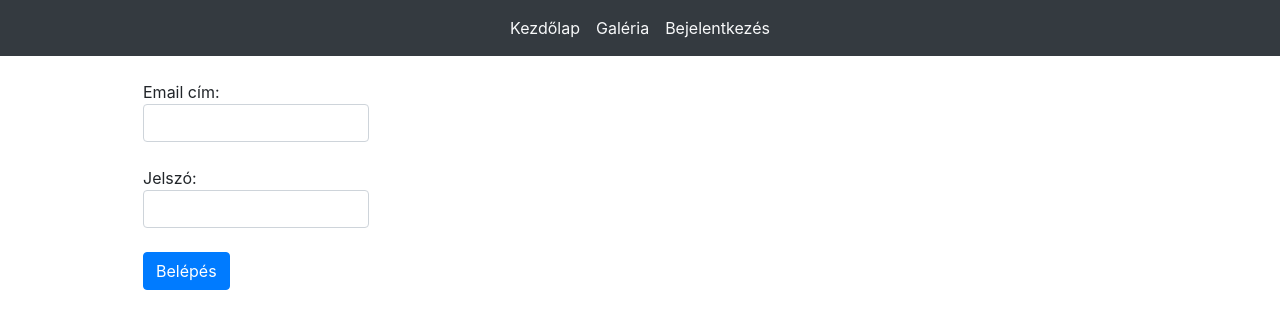
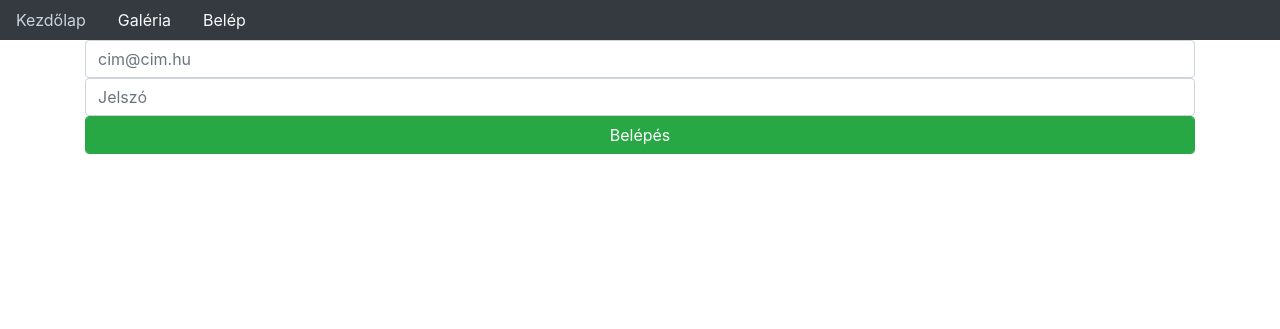
Before and after one commit to fulopd/esti_galeria, a PHP site: page /login.php in a window 1280 px wide. Shown: the top 329 px of the page. Run offline with PHP 8.4, Linux system fonts and the light colour scheme.

Commit message:
orai anyag lemásolása

```diff
--- a/esti_galeria/config/connect.php
+++ b/esti_galeria/config/connect.php
@@ -1,12 +1,10 @@
 <?php
-    $host = "localhost";
-    $connect = new mysqli($host,"root","","esti_galeria","3306");
 
-    if ($connect -> errno) { //hibaüzenetek számát adja vissza (ha minden jó 0 -t ad vissza)
-        die("Nem sikerült csatlakozni az adatbázishoz");
-    }
+$con = new mysqli('localhost','root','','esti_galeria','3306');
 
-    if (!$connect -> set_charset("utf8")) {
-        echo "Nem sikerült beállítani a karakter kódolást!";
-    }
-?>
+if ($con -> errno){
+    die('Nem sikerült csatlakozi az adatbázishoz!');
+}
+if (!$con ->set_charset('utf8')){
+    echo 'A karakterkódolás beállísa sikertelen!';
+}
--- a/esti_galeria/config/functions.php
+++ b/esti_galeria/config/functions.php
@@ -1,43 +1,28 @@
 <?php
 
-    //tesztelésre
-    function dd($var){
+function dd($var) {
     var_dump($var);
     die();
 }
 
-    //eldönti hogy be van e jelentkezve
-    function isLogged(){
-        if(!empty($_SESSION['fid'])){
+function isLogged() {
+    if (!empty($_SESSION['fid'])) {
         return true;
-        }else{
+    } else {
         return false;
     }
 }
 
-    //html file kiíratása
-    function printHTML($html){
+function printHTML($html) {
     echo file_get_contents($html);
 }
 
-
-    function printMenu(){
-
-        $menu = file_get_contents("html/menu.html");
-
+function printMenu() {
+    $menu = file_get_contents('html/menu.html');
     if (isLogged()) {
-            $menu = str_replace('::ki_belepes',
-                    '<li class="nav-item">'
-                        . '<a class="nav-link text-light" href="logout.php">Kilepes</a>'
-                        . '</li>',
-                    $menu);
-        }else{
-            $menu = str_replace('::ki_belepes',
-                    '<li class="nav-item">'
-                        . '<a class="nav-link text-light" href="login.php">Bejelentkezés</a>'
-                        . '</li>',
-                    $menu);
+        $menu = str_replace('::ki_belepes', '<li class="nav-item">  <a class="nav-link text-light" href="logout.php">Kilép</a> </li>', $menu);
+    } else {
+        $menu = str_replace('::ki_belepes', '<li class="nav-item">  <a class="nav-link text-light" href="login.php">Belép</a> </li>', $menu);
     }
     return $menu;
 }
-?>
--- a/esti_galeria/config/init.php
+++ b/esti_galeria/config/init.php
@@ -1,7 +1,5 @@
 <?php
-    session_start();
-    require_once('config/connect.php');
-    require_once('config/functions.php');
 
-
-?>
+session_start();
+require_once('config/connect.php');
+require_once('config/functions.php');
--- a/esti_galeria/html/header.html
+++ b/esti_galeria/html/header.html
@@ -1,10 +1,10 @@
 <!DOCTYPE html>
+
 <html>
     <head>
         <title>Galéria</title>
         <meta charset="UTF-8">
         <meta name="viewport" content="width=device-width, initial-scale=1.0">
         <link rel="stylesheet" href="style/bootstrap.min.css">
-        <link rel="stylesheet" href="style/style.css">
     </head>
     <body>
--- /dev/null
+++ b/esti_galeria/html/login_form.html
@@ -0,0 +1,5 @@
+<form class="container" action="#" method="post">
+    <input class="form-control" type="email" name="email" placeholder="cim@cim.hu" required>
+    <input class="form-control" type="password" name="password" placeholder="Jelszó" required>
+    <input class="form-control btn-success" type="submit" value="Belépés">
+</form>
--- a/esti_galeria/html/menu.html
+++ b/esti_galeria/html/menu.html
@@ -1,9 +1,7 @@
-<nav class="navbar navbar-expand-sm bg-dark justify-content-center">
-
-    <ul class="navbar-nav">
-        <li class="nav-item active"><a href="index.php" class="nav-link text-light">Kezdőlap</a></li>
-        <li class="nav-item"><a href="galeria.php" class="nav-link text-light">Galéria</a></li>
+<nav>
+    <ul class="navbar-dark nav bg-dark">
+        <li class="nav-item"><a class="nav-link text-light" href="index.php">Kezdőlap</a></li>
+        <li class="nav-item"><a class="nav-link text-light" href="galeria.php">Galéria</a></li>
         ::ki_belepes
     </ul>
-
 </nav>
--- a/esti_galeria/login.php
+++ b/esti_galeria/login.php
@@ -1,24 +1,36 @@
 <?php
-    require_once('config/init.php');
 
-    printHTML("html/header.html");
-    echo printMenu();
+require_once('config/init.php');
+if (!empty($_POST['email']) && (!empty($_POST['password']))){
+    if (isset($_SESSION['loginError'])){
+        unset($_SESSION['loginError']);
+    }
+    $email = $_POST['email'];
+    $pwd = $_POST['password'];
+    $sql = "SELECT id, email FROM felhasznalo WHERE email = ? AND jelszo = ?";
+    $stmt = $con -> prepare($sql);
+    $stmt -> bind_param('ss',$email, $pwd);
+    $stmt -> execute();
+    $stmt ->store_result();
+    //dd($stmt);
+    if ($stmt -> num_rows == 1){
+        //belépett
+        $stmt -> bind_result($id, $email);
+        $stmt -> fetch();
+        //dd($id);
+        $_SESSION['fid'] = $id;
+        header('Location: galeria.php');
+    } else {
+        //sikertelen a belépés
+        $_SESSION['loginError'] = "Helytelen belépési adatok!";
+        header('Location: login.php');
+    }
 
-?>
+}
+printHTML('html/header.html');
 
-<br>
-<div class="centerForm">
-    <form action="#">
-        <div class="form-group col-md-3">
-        Email cím: <input class="form-control" type="text" name="email" value="">
-        <br>
-        Jelszó: <input class="form-control" type="password" name="password" value="">
-        <br>
-        <input class="btn btn-primary" type="submit" value="Belépés">
-        </<div>
-    </form>
-</div>
-<?php
-    printHTML("html/footer.html");
-    $connect -> close();
-?>
+echo printMenu();
+
+printHTML('html/login_form.html');
+printHTML('html/footer.html');
+$con -> close();
--- a/esti_galeria/style/style.css
+++ /dev/null
@@ -1,4 +0,0 @@
-.centerForm{
-    margin: 0 auto;
-    width:80% /* value of your choice which suits your alignment */
-}
```
Also changed, not shown: esti_galeria/Adatbazis/esti_galeria.sql (deleted, +0 -110 lines), esti_galeria/esti_galeria.sql (added, +119 -0 lines), esti_galeria/galeria.php (added, +34 -0 lines), esti_galeria/index.php (+5 -6 lines), esti_galeria/images/clay-banks-_wkd7XBRfU4-unsplash.jpg (added), esti_galeria/images/nathan-dumlao-N3btvQ51dL0-unsplash.jpg (added), 1 other file. Lines whose indentation alone changed are shown as unchanged.
